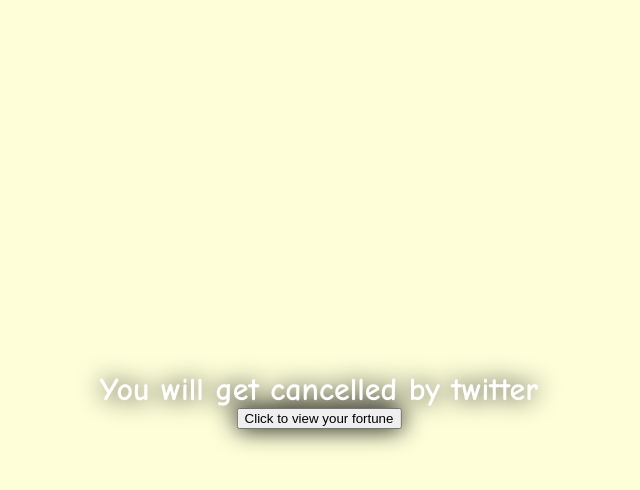
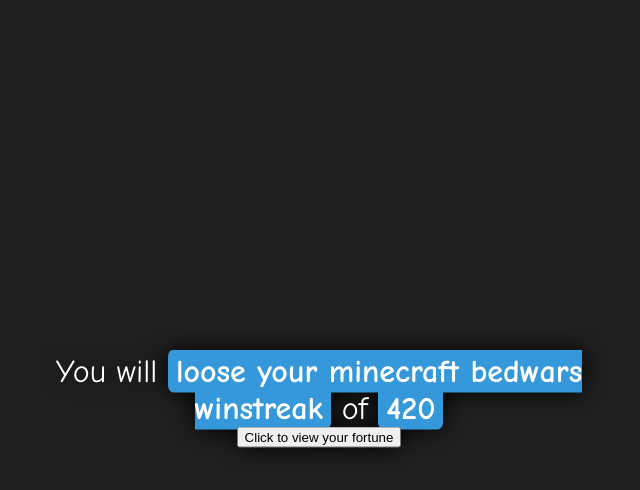
Before and after one commit to liondadev/badforune, a plain HTML site: page index.html in a window 1280 px wide. Both pictures are taken after a click on the button "Click to view your fortune". Shown: the whole page, without its empty margins (321-961 px from the left). Drawn offline with Linux system fonts and the light colour scheme.

Commit message:
very needed fixes

```diff
--- a/assets/css/main.css
+++ b/assets/css/main.css
@@ -5,11 +5,21 @@ body {
     padding: auto;
     text-align: center;
     font-family: 'Comic Neue', cursive;
-    background: #feffd9;
+    background: #202020;
 }
 
 h1 {
     margin: auto;
+    font-weight: normal;
+}
+
+strong {
+    background: #3498db;
+    border-radius: 0.4rem;
+    padding-top: 0.2rem;
+    padding-bottom: 0.2rem;
+    padding-left: 0.5rem;
+    padding-right: 0.5rem;
 }
 
 .center {
--- a/assets/js/index.js
+++ b/assets/js/index.js
@@ -2,11 +2,14 @@ const fortunes = [
     "You will <strong>die alone</strong>.",
     "You will <strong>combust randomly</strong> at the age of <strong>23</strong>",
     "Noone will marry you because you <strong>smell terrible</strong>.",
-    "Error 404: Fortune not found. If you belive this is an error please contact the site administrator.",
-    "Rizaelning you can raed this mepsislled fnurrtone will be the hgihgliht of yuor day.",
-    "Pigeon poop burns the retina for 13 hours. You will learn this the hard way.",
-    "You will get pooped on by a cow then fall over and die",
-    "You will get cancelled by twitter",
+    "<strong>Error 404</strong>: Fortune not found. If you belive this is an error please contact the site administrator.",
+    "Rizaelning you can raed this <strong>mepsislled fnurrtone</strong> will be the hgihgliht of yuor day.",
+    "<strong>Pigeon poop burns the retina</strong> for 13 hours. You will <strong>learn this the hard way</strong>.",
+    "You will get <strong>pooped on by a cow</strong> then <strong>fall over</strong> and <strong>die</strong>",
+    "You will get <strong>cancelled on twitter</strong>",
+    "You will <strong>drink</strong> too much <strong>gasoline</strong>",
+    "Your <strong>dad will go to the store</strong> to get milk and <strong>never come back</strong>",
+    "You will <strong>loose your minecraft bedwars winstreak</strong> of <strong>420</strong>",
 ];
 var lastFortune = "";
 
```
